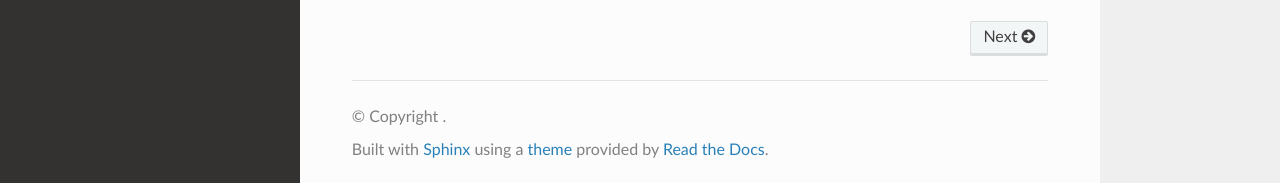
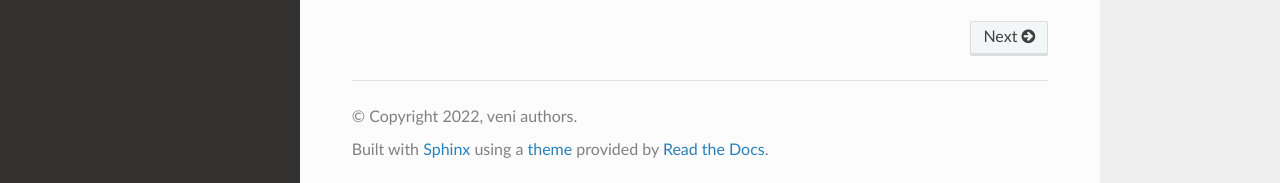
Before and after one commit to DSSC-projects/veni, a Sphinx documentation site: the page built from docs/source/index.rst, in a window 1280 px wide and 900 px high, scrolled down 2035 px. Shown: the part 714-897 px from the top of the window. Built offline with Sphinx 7.4.7 and the Read the Docs theme 2.0.0, drawn with Linux system fonts in a browser that asks for light colours.

Commit message:
Update conf.py

```diff
--- a/docs/source/conf.py
+++ b/docs/source/conf.py
@@ -13,6 +13,7 @@ import sys
 import pathlib
 project = 'veni'
 author = 'Dario Coscia, Alessandro Pierro, Francesco Tomba'
+copyright = '2022, veni authors'
 
 # The full version, including alpha/beta/rc tags
 release = '2022'
```
